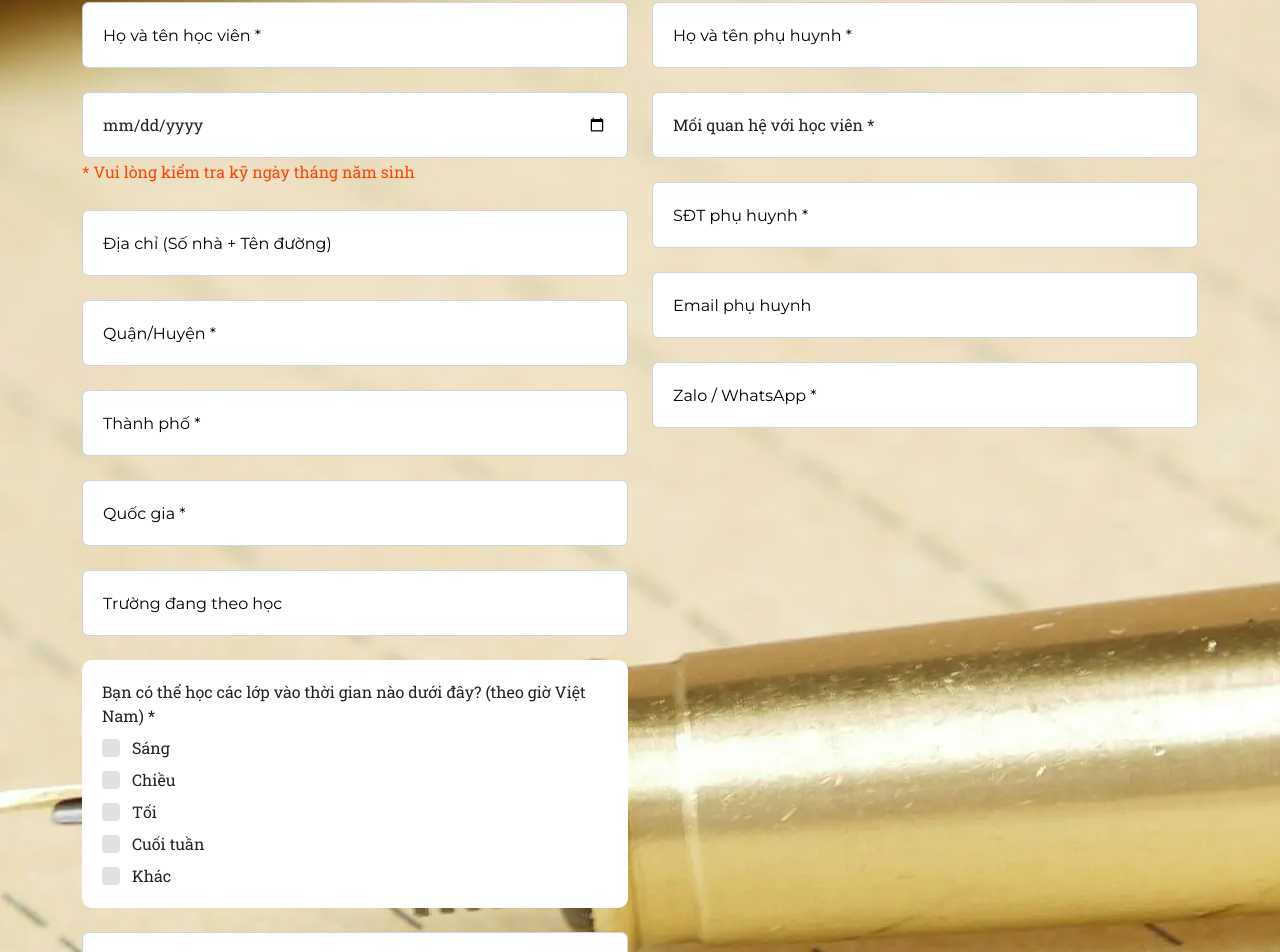
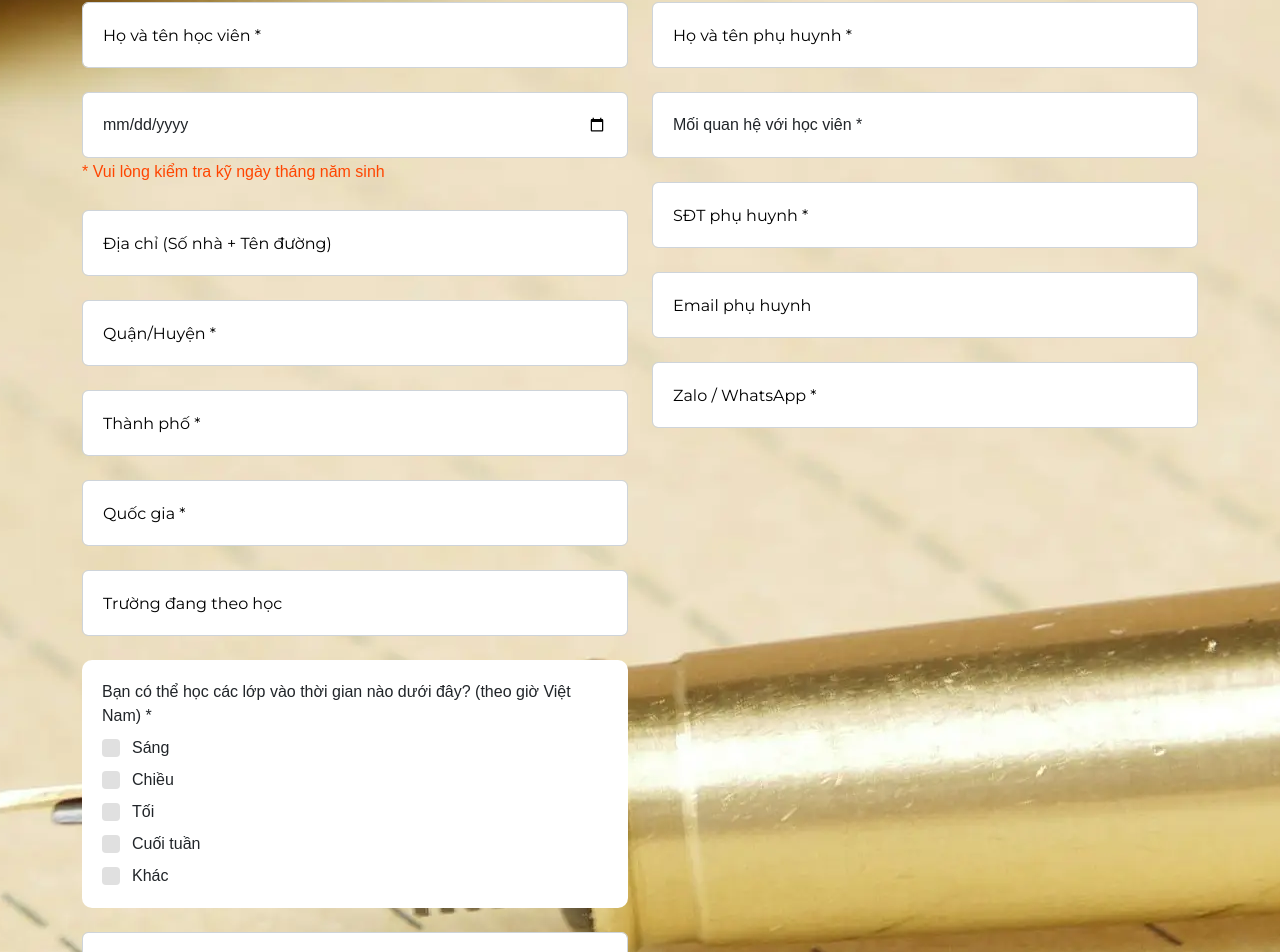
Before and after one commit to JasonPG2007/AdmissionWebsite, a React (Vite) app: page / in a window 1280 px wide. Shown: the part 5877-6829 px from the top of the page. Built offline with nearby package versions, Linux system fonts and the light colour scheme.

Commit message:
Fix font

```diff
--- a/src/App.jsx
+++ b/src/App.jsx
@@ -1274,9 +1274,14 @@ function App() {
                     onFocus={() => setIsFocused(true)}
                     onBlur={handleBlur}
                     onChange={handleDateChange}
-                    style={{ padding: "20px" }}
-                  />
-                  <p style={{ color: "orangered" }}>
+                    style={{ padding: "20px", fontFamily: "Arial, sans-serif" }}
+                  />
+                  <p
+                    style={{
+                      color: "orangered",
+                      fontFamily: "Arial, sans-serif",
+                    }}
+                  >
                     * Vui lòng kiểm tra kỹ ngày tháng năm sinh
                   </p>
                   <label
@@ -1380,7 +1385,10 @@ function App() {
                 </div>
                 <div className="form-group">
                   <div className="checkbox-group">
-                    <label htmlFor="">
+                    <label
+                      htmlFor=""
+                      style={{ fontFamily: "Arial, sans-serif" }}
+                    >
                       Bạn có thể học các lớp vào thời gian nào dưới đây? (theo
                       giờ Việt Nam) *
                     </label>
@@ -1392,7 +1400,8 @@ function App() {
                         id="morning"
                         onChange={handleCheckboxChange}
                       />
-                      <span className="checkmark"></span> Sáng
+                      <span className="checkmark"></span>{" "}
+                      <span className="font-radio">Sáng</span>
                     </label>
 
                     <label className="custom-checkbox">
@@ -1403,7 +1412,8 @@ function App() {
                         id="afternoon"
                         onChange={handleCheckboxChange}
                       />
-                      <span className="checkmark"></span> Chiều
+                      <span className="checkmark"></span>{" "}
+                      <span className="font-radio">Chiều</span>
                     </label>
 
                     <label className="custom-checkbox">
@@ -1414,7 +1424,8 @@ function App() {
                         value={"Evening"}
                         onChange={handleCheckboxChange}
                       />
-                      <span className="checkmark"></span> Tối
+                      <span className="checkmark"></span>{" "}
+                      <span className="font-radio">Tối</span>
                     </label>
                     <label className="custom-checkbox">
                       <input
@@ -1424,7 +1435,8 @@ function App() {
                         value={"Weekend"}
                         onChange={handleCheckboxChange}
                       />
-                      <span className="checkmark"></span> Cuối tuần
+                      <span className="checkmark"></span>{" "}
+                      <span className="font-radio">Cuối tuần</span>
                     </label>
 
                     <label className="custom-checkbox">
@@ -1435,7 +1447,8 @@ function App() {
                         value={"Other"}
                         onChange={handleOtherChange}
                       />
-                      <span className="checkmark"></span> Khác
+                      <span className="checkmark"></span>{" "}
+                      <span className="font-radio">Khác</span>
                     </label>
 
                     {showOtherInput && (
@@ -1457,7 +1470,7 @@ function App() {
                     name="programme"
                     id=""
                     className="form-control"
-                    style={{ padding: "20px" }}
+                    style={{ padding: "20px", fontFamily: "Arial, sans-serif" }}
                     required
                   >
                     <option value="">Khóa học *</option>
@@ -1510,7 +1523,7 @@ function App() {
                     name="relationship"
                     id=""
                     className="form-control"
-                    style={{ padding: "20px" }}
+                    style={{ padding: "20px", fontFamily: "Arial, sans-serif" }}
                     required={!isAdult}
                   >
                     <option value="">
```
Also changed, not shown: src/assets/css/styles.css.
